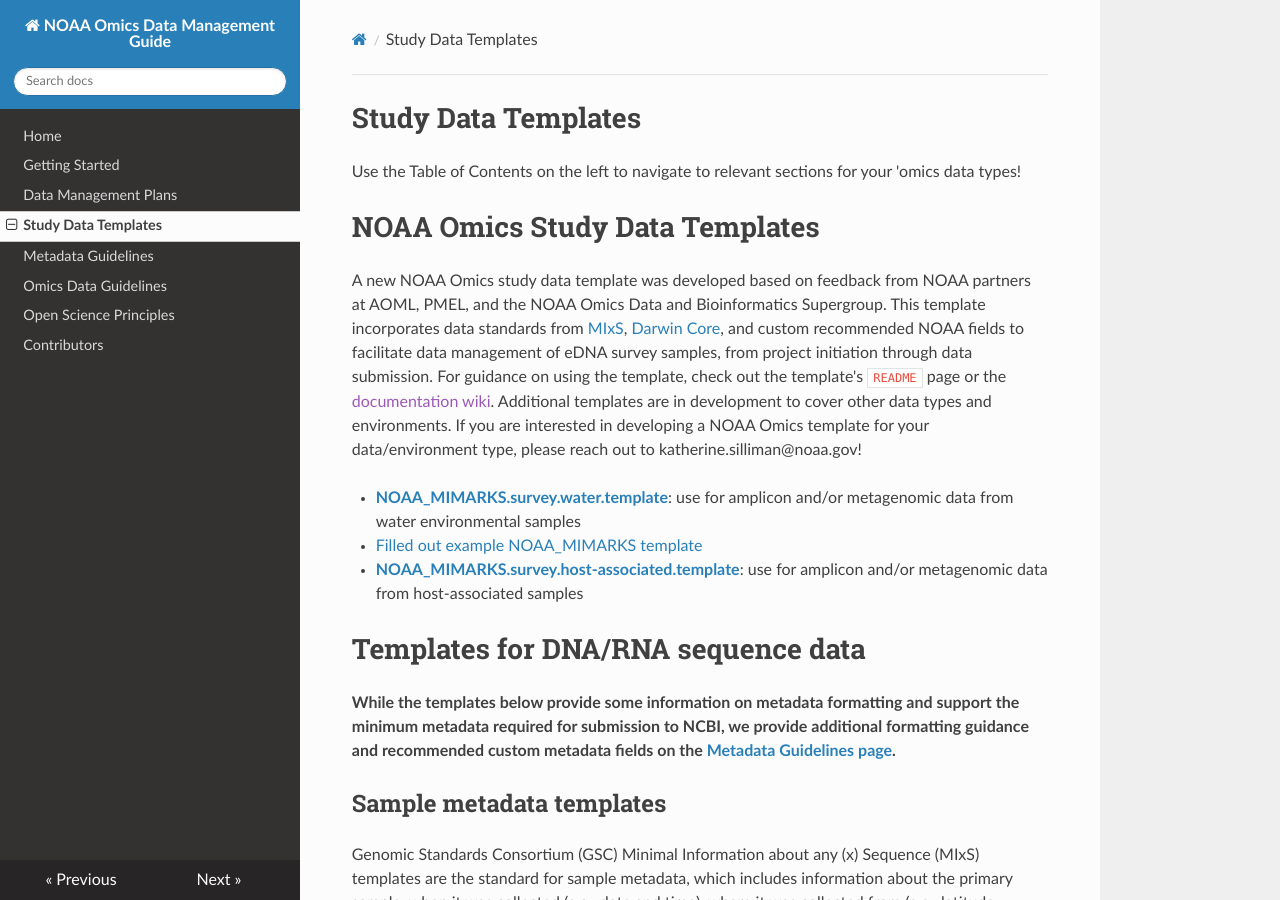
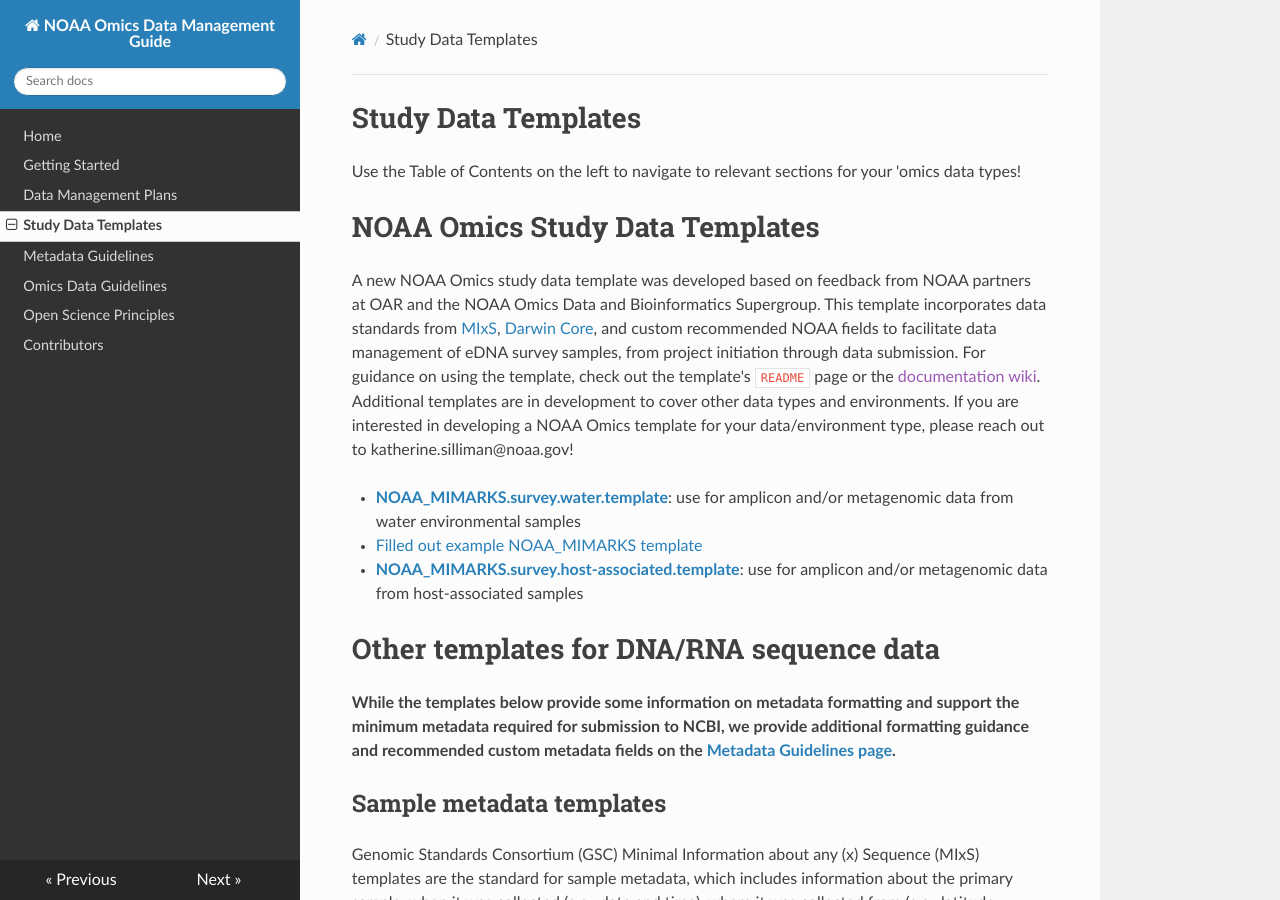
Before and after one commit to NOAA-Omics/noaa-omics-dmg, an MkDocs documentation site: the page built from docs/study-data-templates.md, in a window 1280 px wide and 900 px high. Built offline with MkDocs 1.6.1, drawn with Linux system fonts in a browser that asks for light colours; nearby versions of some CDN libraries.

Commit message:
Update study-data-templates.md

```diff
--- a/docs/study-data-templates.md
+++ b/docs/study-data-templates.md
@@ -5,16 +5,16 @@
 
 # NOAA Omics Study Data Templates
 
-A new NOAA Omics study data template was developed based on feedback from NOAA partners at AOML, PMEL, and the NOAA Omics Data and Bioinformatics Supergroup. This template incorporates data standards from [MIxS](https://github.com/aomlomics/omics-data-management/wiki/3-Study-Data-Templates#sample-metadata-templates), [Darwin Core](https://dwc.tdwg.org/terms/), and custom recommended NOAA fields to facilitate data management of eDNA survey samples, from project initiation through data submission. For guidance on using the template, check out the template's `README` page or the [documentation wiki](). Additional templates are in development to cover other data types and environments. If you are interested in developing a NOAA Omics template for your data/environment type, please reach out to katherine.silliman@noaa.gov!
+A new NOAA Omics study data template was developed based on feedback from NOAA partners at OAR and the NOAA Omics Data and Bioinformatics Supergroup. This template incorporates data standards from [MIxS](https://genomicsstandardsconsortium.github.io/mixs/), [Darwin Core](https://dwc.tdwg.org/terms/), and custom recommended NOAA fields to facilitate data management of eDNA survey samples, from project initiation through data submission. For guidance on using the template, check out the template's `README` page or the [documentation wiki](). Additional templates are in development to cover other data types and environments. If you are interested in developing a NOAA Omics template for your data/environment type, please reach out to katherine.silliman@noaa.gov!
  <!-- change this to Read the Docs -->
 
 * **[NOAA_MIMARKS.survey.water.template](https://docs.google.com/spreadsheets/d/1YBXFU9PuMqm7IT1tp0LTxQ1v2j0tlCWFnhSpy-EBwPw/edit?usp=sharing)**: use for amplicon and/or metagenomic data from water environmental samples
   + [Filled out example NOAA_MIMARKS template](https://docs.google.com/spreadsheets/d/1b7m5u7Cqj-L6vJYk81CHHDNNXftr3JRNCpGgcVJtCEE/edit?usp=sharing)
 * **[NOAA_MIMARKS.survey.host-associated.template](https://docs.google.com/spreadsheets/d/1JtWgX_t5PbG0CpEJWHu906yH8Udek3l4I-KOM80MR6M/edit?usp=sharing)**: use for amplicon and/or metagenomic data from host-associated samples
 
-# Templates for DNA/RNA sequence data
+# Other templates for DNA/RNA sequence data
 
-**While the templates below provide some information on metadata formatting and support the minimum metadata required for submission to NCBI, we provide additional formatting guidance and recommended custom metadata fields on the [Metadata Guidelines page](https://github.com/aomlomics/omics-data-management/wiki/4-Metadata-Guidelines#metadata-formats-and-custom-fields).**
+**While the templates below provide some information on metadata formatting and support the minimum metadata required for submission to NCBI, we provide additional formatting guidance and recommended custom metadata fields on the [Metadata Guidelines page](https://noaa-omics-dmg.readthedocs.io/en/latest/metadata-guidelines.html#metadata-formats-and-custom-fields).**
 
 ## Sample metadata templates
 
@@ -22,7 +22,7 @@
 
 Metadata input templates:
 
-* NCBI provides a [useful link](https://submit.ncbi.nlm.nih.gov/biosample/template/) to download MIxS sample metadata templates based on your sequence data type and sample environment (known as 'packages'). These templates will be appropriate for the majority of NOAA 'Omics projects that generate DNA/RNA sequence data, and can be used to **generate NCBI BioSamples**. The [NOAA Omics study data template](https://docs.google.com/spreadsheets/d/1fAJxtH_ioIN5Ri7dXe4Lsy8SuImg8NR79MUGSOb1vpk/edit?usp=sharing) includes a `sample_data' sheet that can be used for submission to NCBI BioSample.
+* NCBI provides a [useful link](https://submit.ncbi.nlm.nih.gov/biosample/template/) to download MIxS sample metadata templates based on your sequence data type and sample environment (known as 'packages'). These templates will be appropriate for the majority of NOAA 'Omics projects that generate DNA/RNA sequence data, and can be used to **generate NCBI BioSamples**. The [NOAA Omics study data template](https://noaa-omics-dmg.readthedocs.io/en/latest/study-data-templates.html#noaa-omics-study-data-templates) includes a `sample_data' sheet that can be used for submission to NCBI BioSample.
 * The National Microbiome Data Collaborative (NMDC) maintains the [NMDC Submission Portal](https://data.microbiomedata.org/submission/home) that allows inputing metadata with real-time validation. The submission portal supports several different community standards, such as the MIxS standard from GSC, the PROV standard for provenance metadata, the Proteomics Standards Initiative (PSI) standards for metaproteomics, and the Metabolomics Standards Initiative (MSI) standards for metabolomics.
 
 A guide to choosing the right metadata package given your 'omics data type is below:
@@ -48,7 +48,7 @@
 
 Preparation metadata is directly related to the preparation of the biomaterial undergoing the 'omics assay and the process of performing the assay. A primary sample could be split (aliquoted) and processed through multiple preparation methods; therefore, there could be multiple sets of preparation metadata for a single set of samples.
 
-NCBI repositories (e.g., SRA, GenBank) provide some templates for the minimum required preparation metadata, while in other cases they require interactive user input. We recommend submitting your sample metadata and generating BioSample accession IDs first, although you can do both steps at the same time. The [NOAA Omics study data template](https://docs.google.com/spreadsheets/d/1fAJxtH_ioIN5Ri7dXe4Lsy8SuImg8NR79MUGSOb1vpk/edit?usp=sharing) includes a `prep_data' sheet that can be used for submission to NCBI SRA.
+NCBI repositories (e.g., SRA, GenBank) provide some templates for the minimum required preparation metadata, while in other cases they require interactive user input. We recommend submitting your sample metadata and generating BioSample accession IDs first, although you can do both steps at the same time. The [NOAA Omics study data template](https://noaa-omics-dmg.readthedocs.io/en/latest/study-data-templates.html#noaa-omics-study-data-templates) includes a `prep_data' sheet that can be used for submission to NCBI SRA.
 
 **High-throughput sequencing data (SRA)**
 
```
